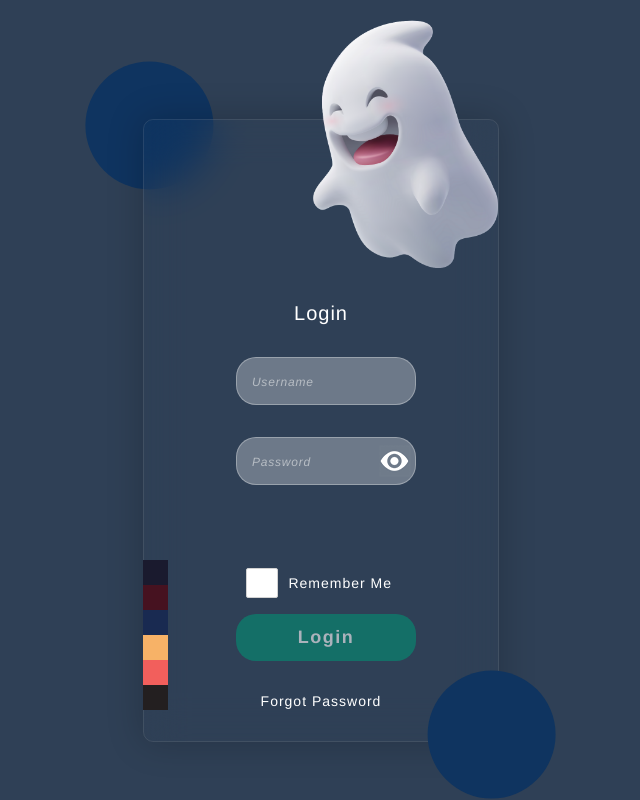
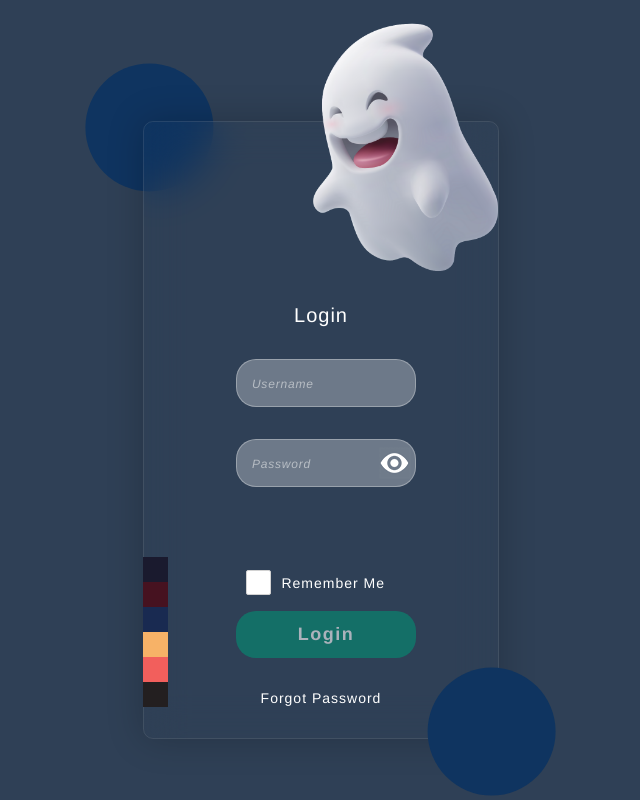
Before and after one commit to tpt-software/codeigniter, a CodeIgniter app: page /database/index.php/login/index in a window 1280 px wide. Shown: the whole page, without its empty margins (319-959 px from the left). Run offline with CodeIgniter, Linux system fonts and the light colour scheme; data comes from the database, SQL or seed files in the repository; data that the repository does not hold is empty.

Commit message:
design remember me in login client

```diff
--- a/template/skins/login.tpl
+++ b/template/skins/login.tpl
@@ -67,6 +67,15 @@
         font-size: 14px;
         color: smoke;
         vertical-align: middle;
+        }
+
+        .layui-form-checkbox {
+            height : 25px !important;
+            width : 25px !important;
+            padding-right : 0px !important;
+        }
+        .layui-form-checkbox i {
+            right: -5px !important;
         }
     </style>
     <meta charset=utf-8>
```
